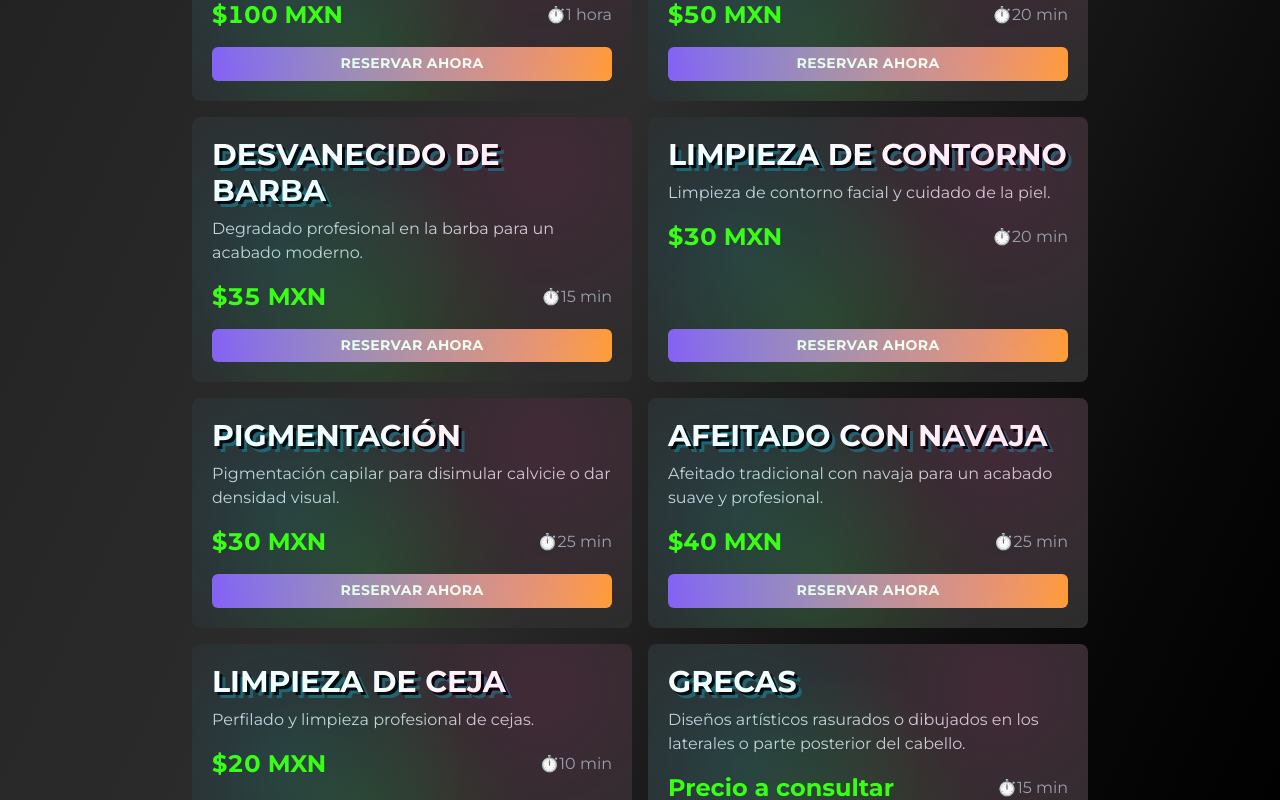
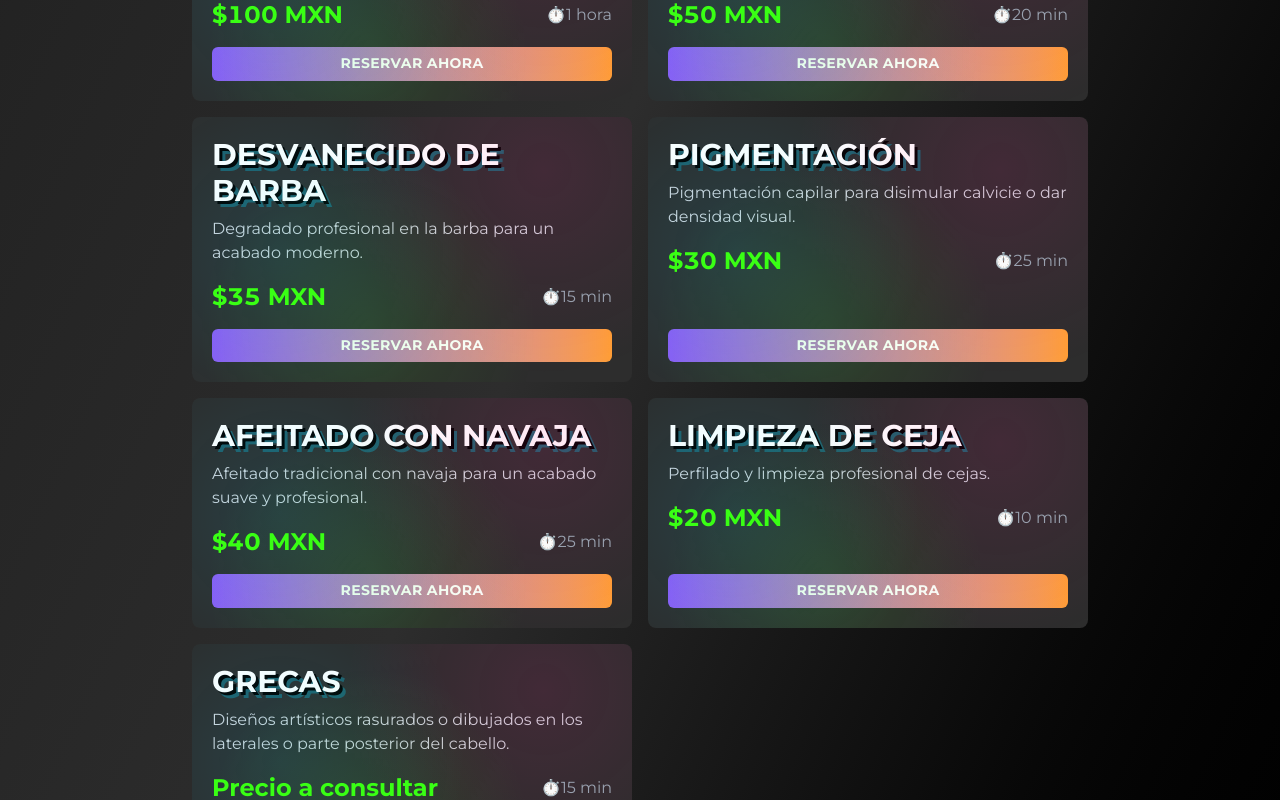
Before and after one commit to mael2021/barbershop, a React (Vite) app: page / in a window 1280 px wide. Shown: the part 1320-2120 px from the top of the page. Built offline with nearby package versions, Linux system fonts and the light colour scheme; no server answers.

Commit message:
quito limieza de contorno

```diff
--- a/src/consts/services.ts
+++ b/src/consts/services.ts
@@ -37,13 +37,6 @@ export const services: Service[] = [
     image: "/images/services/desvanecido-barba.jpg",
   },
   {
-    name: "Limpieza de contorno",
-    description: "Limpieza de contorno facial y cuidado de la piel.",
-    price: 30,
-    duration: "20 min",
-    image: "/images/services/limpieza.jpg",
-  },
-  {
     name: "Pigmentación",
     description: "Pigmentación capilar para disimular calvicie o dar densidad visual.",
     price: 30,
```
